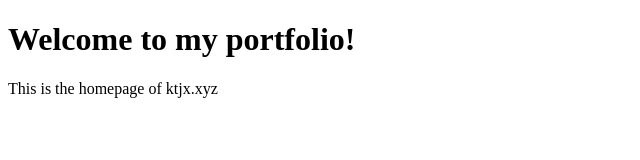
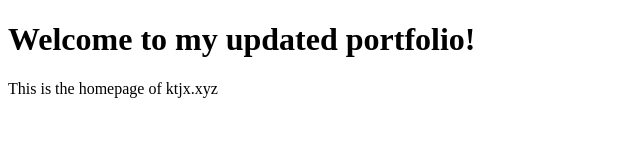
Before and after one commit to idevonic/ktjx.xyz, a plain HTML site: page index.html in a window 1280 px wide. Shown: the whole page, without its empty margins (0-640 px from the left). Drawn offline with Linux system fonts and the light colour scheme.

Commit message:
updated header 1 for testing

```diff
--- a/index.html
+++ b/index.html
@@ -5,7 +5,7 @@
   <title>ktjx – Portfolio</title>
 </head>
 <body>
-  <h1>Welcome to my portfolio!</h1>
+  <h1>Welcome to my updated portfolio!</h1>
   <p>This is the homepage of ktjx.xyz</p>
 </body>
 </html>
```
